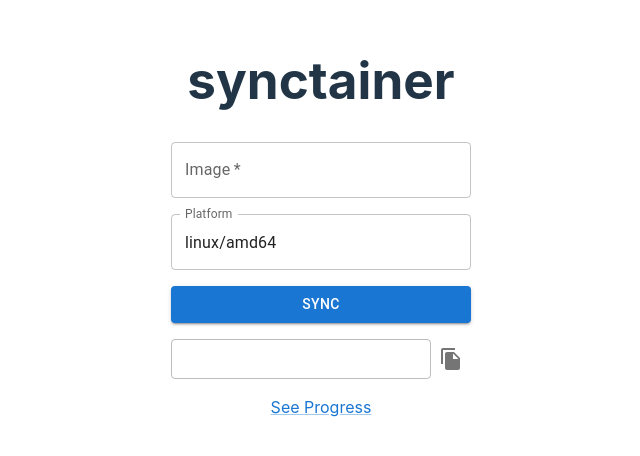
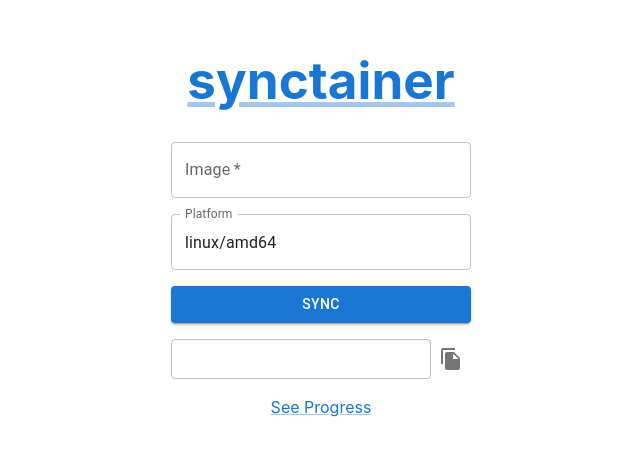
Before and after one commit to 117503445/synctainer, a React (Vite) app in the folder src/fe/container-sync/: page / in a window 1280 px wide. Shown: the part 182-638 px from the top of the page, without its empty margins (319-959 px from the left). Built offline with nearby package versions, Linux system fonts and the light colour scheme.

Commit message:
update fe
Signed-off-by: 117503445 <t117503445@gmail.com>

```diff
--- a/src/fe/container-sync/src/App.tsx
+++ b/src/fe/container-sync/src/App.tsx
@@ -36,8 +36,6 @@ function App() {
     }
   };
 
-
-
   const sendToast = (variant: VariantType, msg: string) => {
     enqueueSnackbar(msg, {
       variant: variant,
@@ -50,7 +48,8 @@ function App() {
 
   return (
     <>
-      <h1>synctainer</h1>
+      <h1><Link href="https://github.com/117503445/synctainer"
+        target="_blank">synctainer</Link></h1>
       <SnackbarProvider maxSnack={3} />
       <Stack spacing={2} sx={{ width: 300 }}>
 
@@ -147,7 +146,7 @@ function App() {
           </Box>
         </div>
 
-        <Link href="https://github.com/117503445/container-copier/actions/workflows/copy.yml"
+        <Link href="https://github.com/117503445/synctainer/actions/workflows/copy.yml"
           target="_blank">See Progress</Link>
       </Stack>
     </>
```
